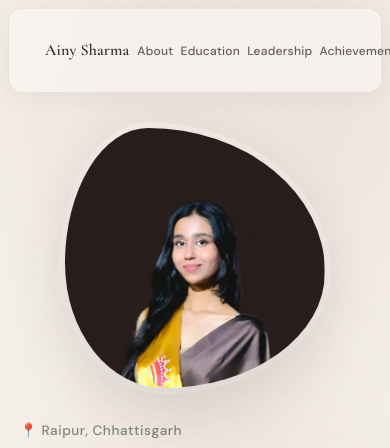
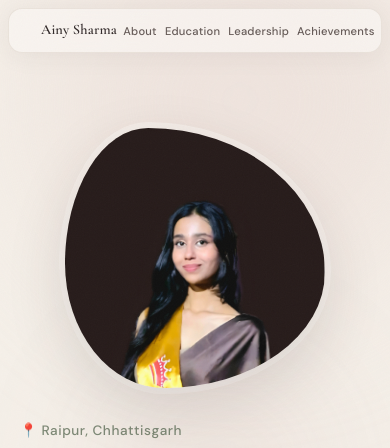
Before and after one commit to ainysharma/personal_resume, a plain HTML site: page index.html in a window 390 px wide. Shown: the top 448 px of the page. Drawn offline with nearby package versions, Linux system fonts and the light colour scheme.

Commit message:
Update styles.css

```diff
--- a/styles.css
+++ b/styles.css
@@ -1,8 +1,3 @@
-/* ============================================
-   Ainy Sharma — Personal Portfolio
-   Glassmorphic Editorial Design
-   ============================================ */
-
 /* --- Design Tokens --- */
 :root {
   --paper: #F5F0E9;
@@ -1067,30 +1062,36 @@ h1, h2, h3, h4 {
 @media (max-width: 600px) {
   .site-header {
     top: 8px;
-    padding: 0.5rem 1rem;
+    padding: 0.5rem 0.75rem;
     border-radius: 14px;
     width: calc(100% - 1rem);
+    overflow-x: auto;
+    -webkit-overflow-scrolling: touch;
+  }
+
+  .header-inner {
+    gap: 0.4rem;
+    flex-wrap: nowrap;
+    min-width: max-content;
+  }
+
+  .wordmark {
+    font-size: 0.9rem;
   }
 
   .nav-list {
-    gap: 0.45rem;
+    gap: 0.5rem;
+    flex-wrap: nowrap;
   }
 
   .nav-list a {
-    font-size: 0.75rem;
+    font-size: 0.7rem;
+    white-space: nowrap;
   }
 
   .nav-cta {
-    padding: 0.3em 0.7em;
-    font-size: 0.75rem;
-  }
-
-  .header-inner {
-    gap: 0.5rem;
-  }
-
-  .wordmark {
-    font-size: 1rem;
+    padding: 0.25em 0.6em;
+    font-size: 0.7rem;
   }
 
   .hero h1 {
```
